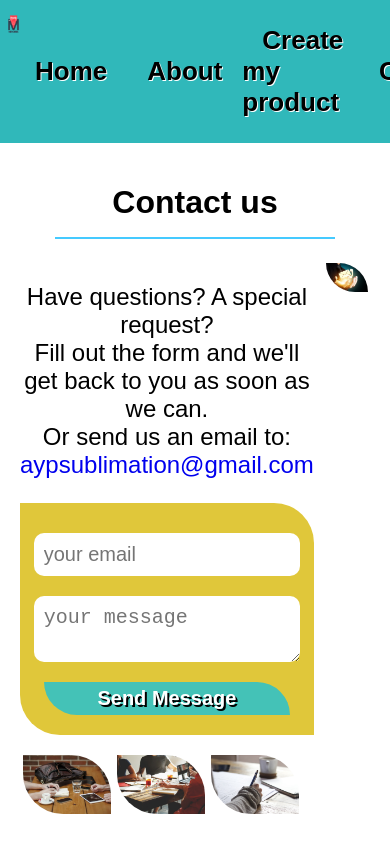
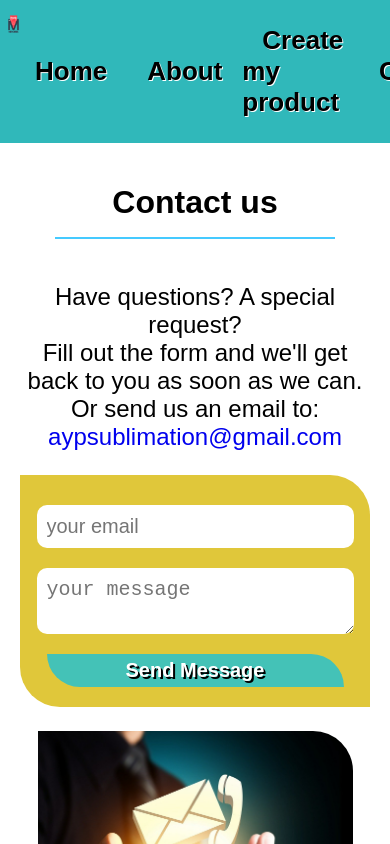
Before and after one commit to alexisyepes/sublimation-store, a React (Create React App) app in the folder client/: page /contact in a window 390 px wide. Shown: the top 844 px of the page. Built offline with nearby package versions, Linux system fonts and the light colour scheme; a web font is replaced by a local one.

Commit message:
media queries done for contact

```diff
--- a/client/src/pages/Contact/style.scss
+++ b/client/src/pages/Contact/style.scss
@@ -89,3 +89,35 @@
     border-radius: 0px 40px 0px 40px;
   }
 }
+
+@media only screen and (min-device-width: 760px) and (max-device-width: 1200px) {
+  .office-contact {
+    display: none !important;
+  }
+
+  .contact-form-container {
+    grid-column: 1 / 3;
+  }
+
+  .phone-img {
+    grid-column: 1 / 3;
+    width: 90% !important;
+    margin-top: 20px !important;
+  }
+}
+
+@media only screen and (min-device-width: 300px) and (max-device-width: 759px) {
+  .office-contact {
+    display: none !important;
+  }
+
+  .contact-form-container {
+    grid-column: 1 / 3;
+  }
+
+  .phone-img {
+    grid-column: 1 / 3;
+    width: 90% !important;
+    margin-top: -150px !important;
+  }
+}
```
